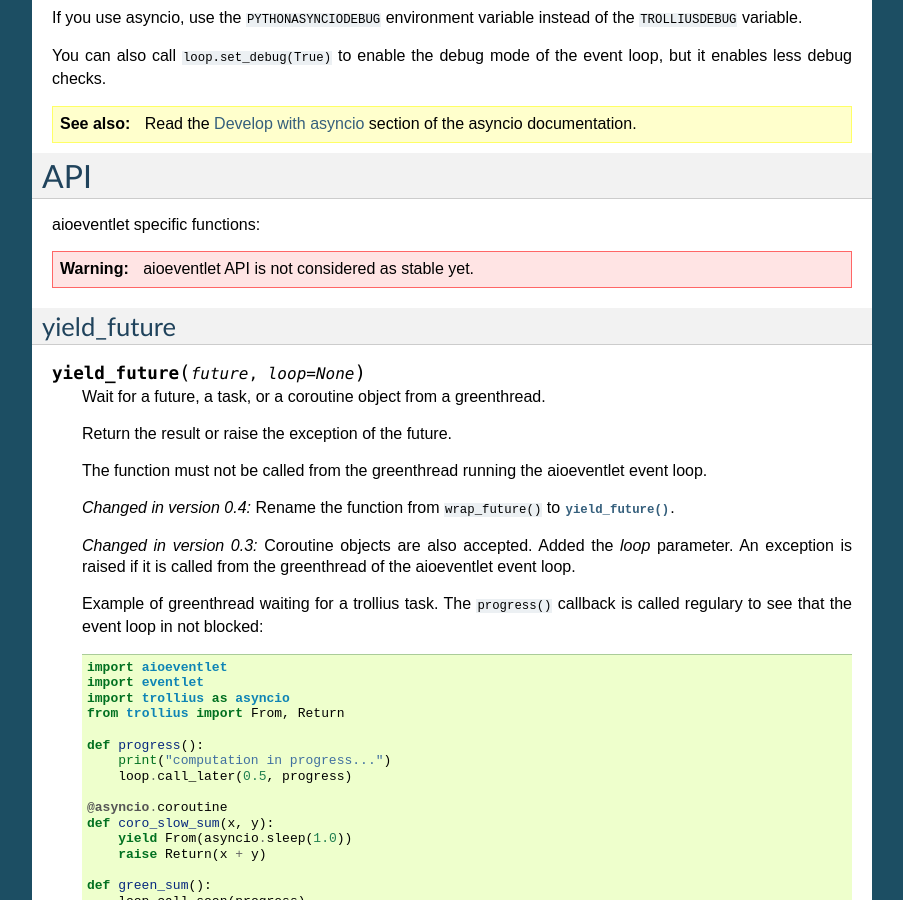
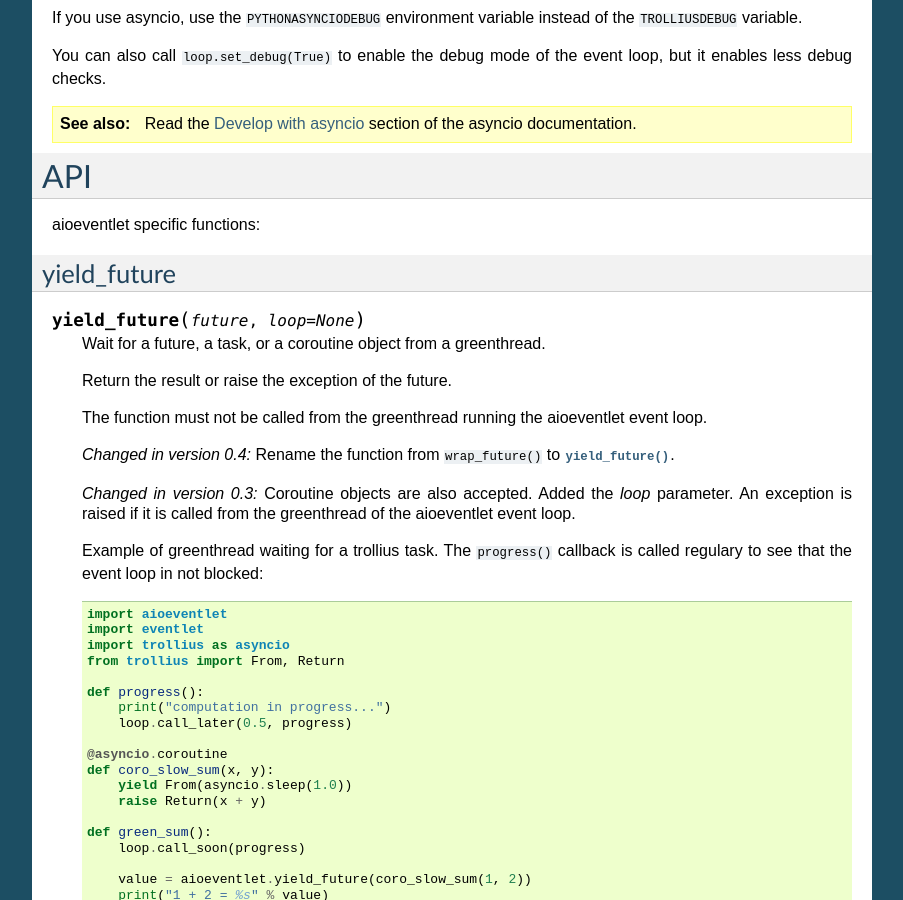
Before and after one commit to openstack-archive/deb-python-aioeventlet, a Sphinx documentation site: the page built from doc/using.rst, in a window 1280 px wide and 900 px high, scrolled down 1771 px. Shown: the whole window, without its empty margins (198-1101 px from the left). Built offline with Sphinx 7.4.7, drawn with Linux system fonts in a browser that asks for light colours.

Commit message:
aioeventlet API is now considered as stable

```diff
--- a/doc/changelog.rst
+++ b/doc/changelog.rst
@@ -1,5 +1,7 @@
 Changelog
 =========
+
+* aioeventlet API is now considered as stable
 
 2014-12-03: Version 0.4
 -----------------------
--- a/doc/using.rst
+++ b/doc/using.rst
@@ -122,9 +122,6 @@ API
 ===
 
 aioeventlet specific functions:
-
-.. warning::
-   aioeventlet API is not considered as stable yet.
 
 yield_future
 ------------
```
